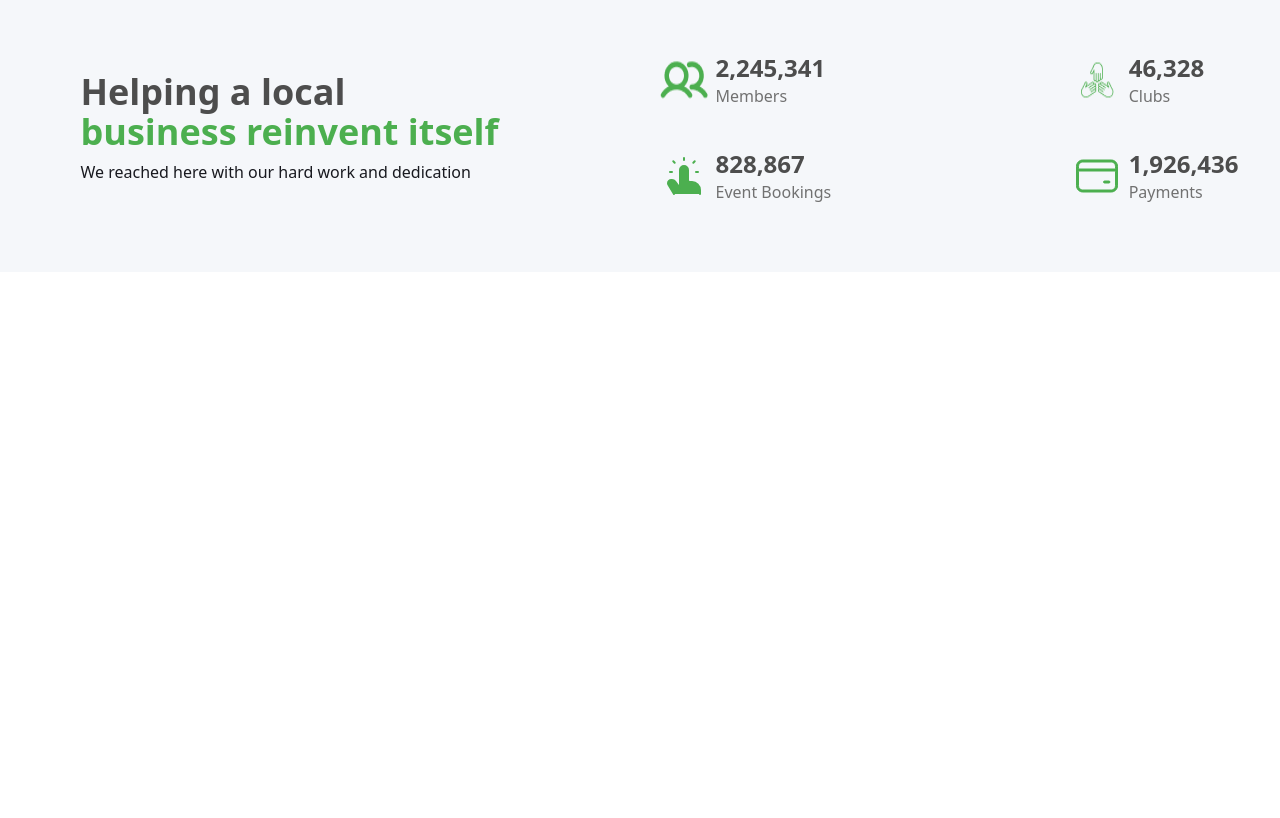
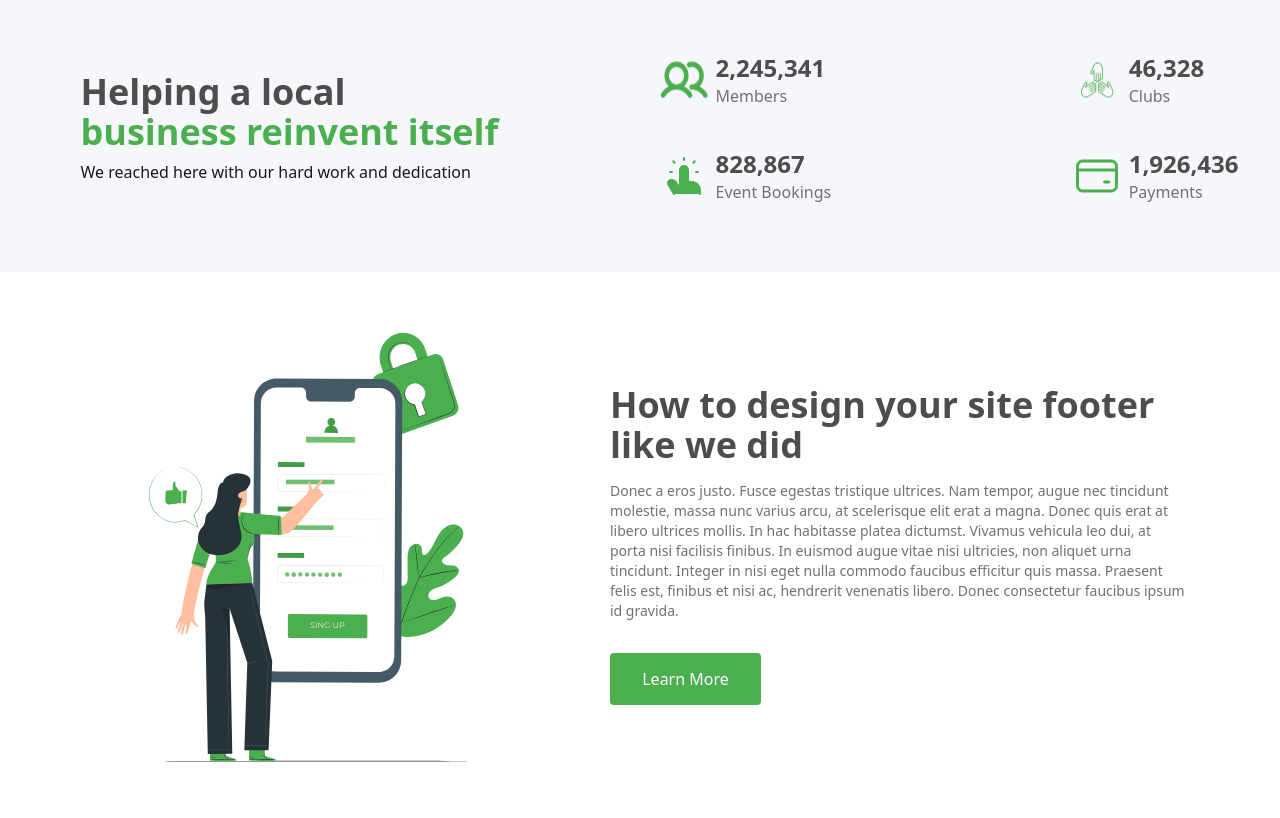
Before and after one commit to Elitedev2000/nexcent, a website: page src/index.html in a window 1280 px wide. Shown: the part 1712-2530 px from the top of the page. Before the commit the page ends 1984 px from the top, so only its background shows below. Drawn offline with nearby package versions, Linux system fonts and the light colour scheme.

Commit message:
added all elements and fixed

```diff
--- a/src/index.html
+++ b/src/index.html
@@ -230,7 +230,25 @@
 
         <!-- design section starts -->
         <section class="design-section">
+            <div class="container mx-auto w-[1100px] flex flex-col">
+                <div class="intro pt-14 pb-14 flex justify-between items-center">
+                    <img class="w-auto" src="img/pana.svg" alt="photo">
 
+                    <div class="w-[580px] h-[270px] flex flex-col justify-center text-start">
+                        <ul class="">
+                            <li class="font-semibold text-4xl text-[#4D4D4D] pb-4">
+                                How to design your site footer like we did
+                            </li>
+                            <li class="font-normal text-sm text-[#717171] pb-8">
+                                Donec a eros justo. Fusce egestas tristique ultrices. Nam tempor, augue nec tincidunt molestie, massa nunc varius arcu, at scelerisque elit erat a magna. Donec quis erat at libero ultrices mollis. In hac habitasse platea dictumst. Vivamus vehicula leo dui, at porta nisi facilisis finibus. In euismod augue vitae nisi ultricies, non aliquet urna tincidunt. Integer in nisi eget nulla commodo faucibus efficitur quis massa. Praesent felis est, finibus et nisi ac, hendrerit venenatis libero. Donec consectetur faucibus ipsum id gravida.
+                            </li>
+                            <li>
+                                <button class="font-medium text-base text-white bg-[#4CAF4F] w-[151px] h-[52px] rounded text-center flex items-center justify-center focus:ring-2 ring-green-600"><a href="#">Learn More</a></button>
+                            </li>
+                        </ul>
+                    </div>
+                </div>
+            </div>
         </section>
         <!-- design section ends -->
 
```
